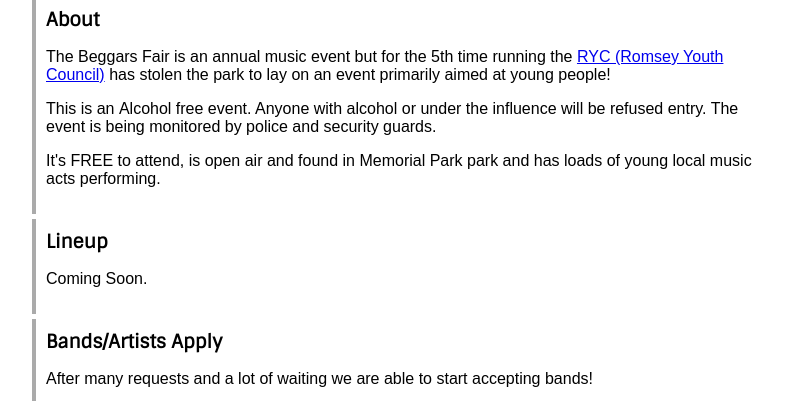
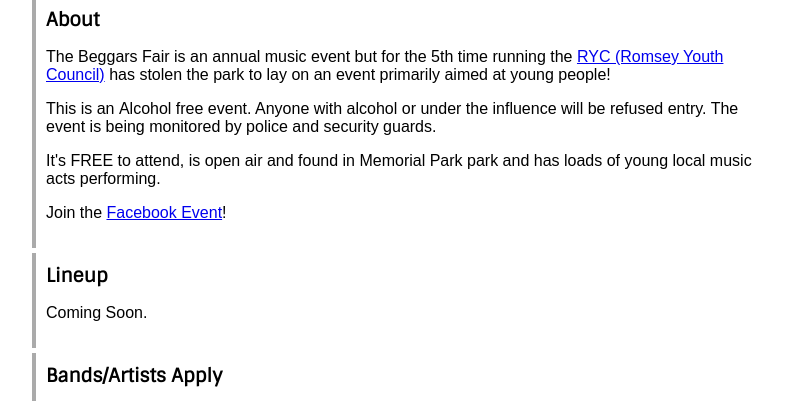
Before and after one commit to RomYouCou/BeggarsFair2013, a plain HTML site: page index.html in a window 1280 px wide. Shown: the part 394-795 px from the top of the page, without its empty margins (234-1031 px from the left). Drawn offline with Linux system fonts and the light colour scheme.

Commit message:
fb event

```diff
--- a/index.html
+++ b/index.html
@@ -65,6 +65,8 @@
 
       <p>It's <b>FREE to attend</b>, is open air and found in Memorial Park park and has loads of young local music acts performing.</b></p>
 
+      <p><b>Join the <a href="https://www.facebook.com/events/129336800580322/">Facebook Event</a>!</b></p>
+
     </div>
 
     <div class="box">
```
